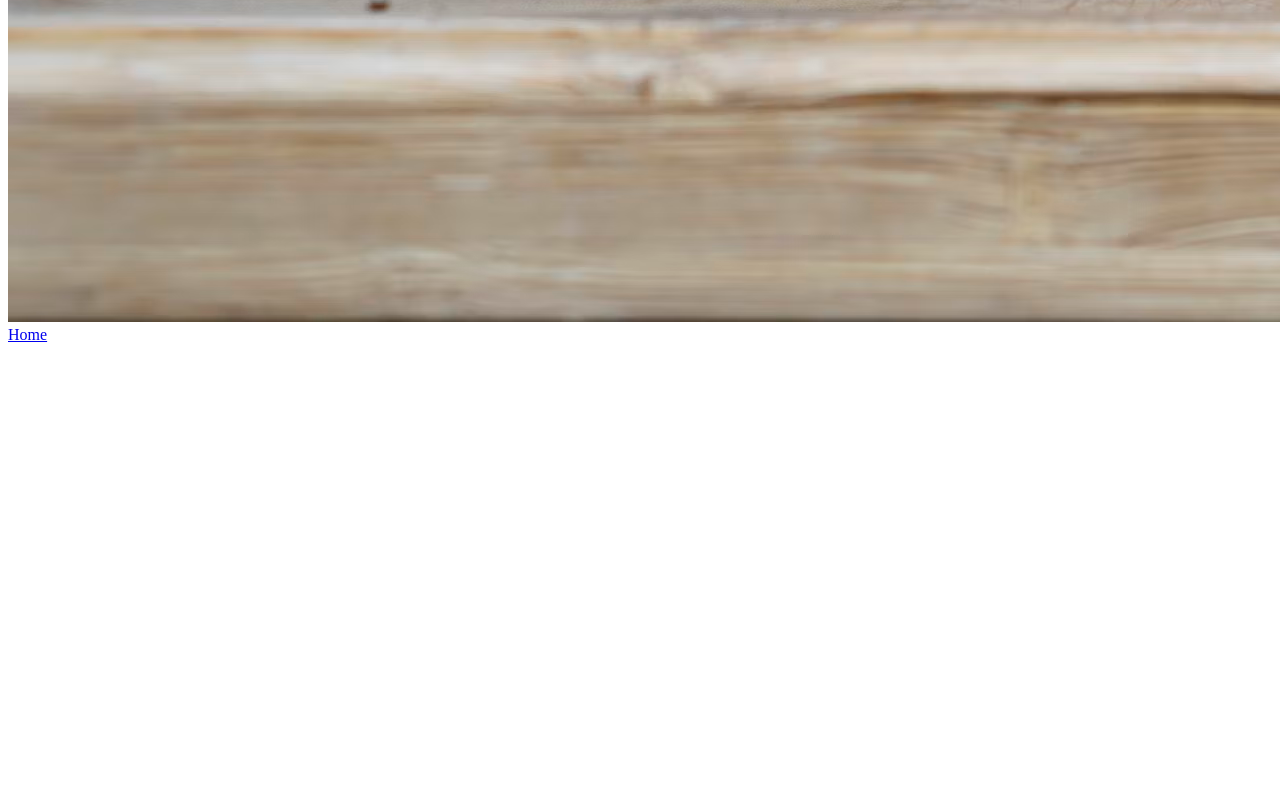
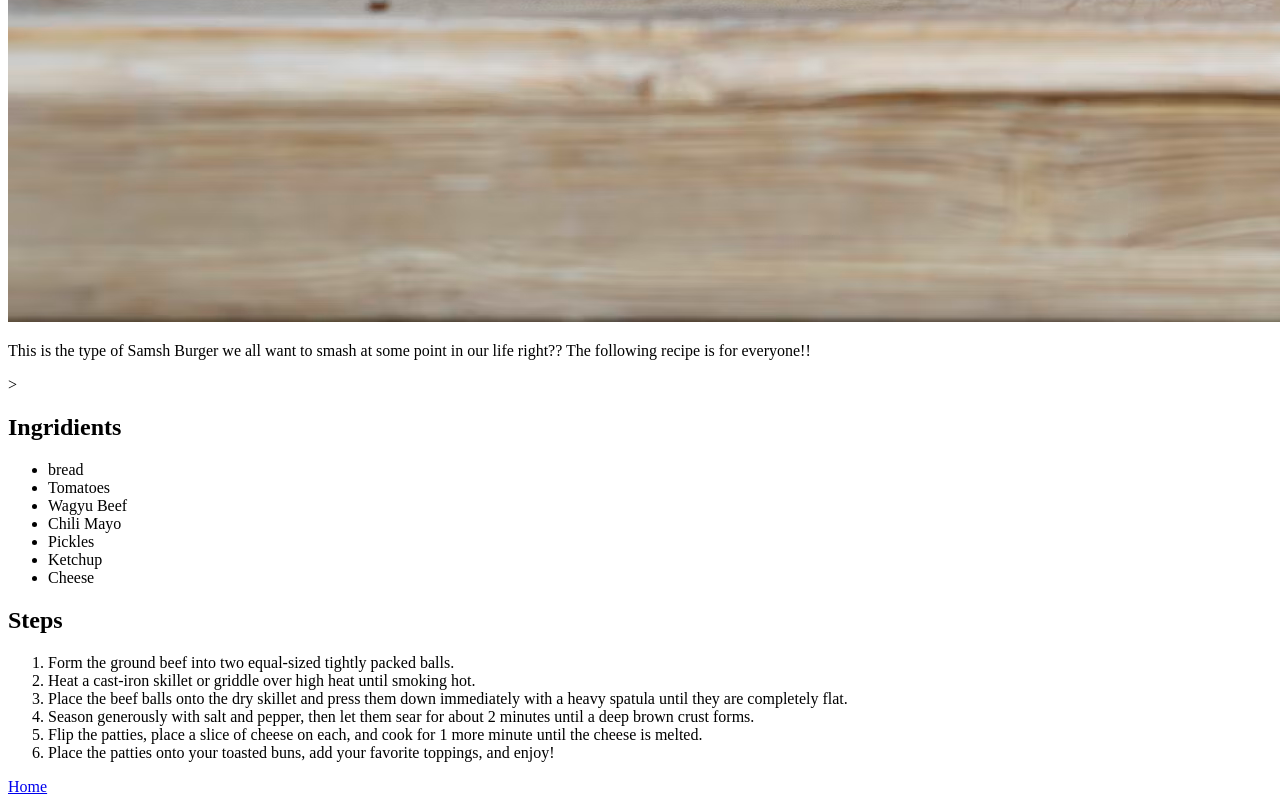
Before and after one commit to freylo4/odin-recipes, a plain HTML site: page recipes/burger.html in a window 1280 px wide. Shown: the part 1893-2697 px from the top of the page. Before the commit the page ends 2245 px from the top, so only its background shows below. Drawn offline with Linux system fonts and the light colour scheme.

Commit message:
update burger.html and add ingridients list and steps

```diff
--- a/recipes/burger.html
+++ b/recipes/burger.html
@@ -8,6 +8,31 @@
 <body>
     <h1> Burger Recipes </h1>
     <img src="../images/photo-1572802419224-296b0aeee0d9.avif">
+    <p> This is the type of Samsh Burger we all want to smash at some point in
+        our life right?? The following recipe is for everyone!! </p>
+    <p> ><h2>Ingridients</h2></p>
+    <p>    <ul>
+        <li> bread </li>
+        <li> Tomatoes </li>
+        <li> Wagyu Beef </li>
+        <li> Chili Mayo </li>
+        <li> Pickles </li>
+        <li> Ketchup </li>
+        <li> Cheese </li>
+    </ul>
+    </p>
+    <p> <h2>Steps</h2> </p>
+    <p>
+        <ol>
+            <li>Form the ground beef into two equal-sized tightly packed balls.</li>
+            <li>Heat a cast-iron skillet or griddle over high heat until smoking hot.</li>
+            <li>Place the beef balls onto the dry skillet and press them down immediately with a heavy spatula until they are completely flat.</li>
+            <li>Season generously with salt and pepper, then let them sear for about 2 minutes until a deep brown crust forms.</li>
+            <li>Flip the patties, place a slice of cheese on each, and cook for 1 more minute until the cheese is melted.</li>
+            <li>Place the patties onto your toasted buns, add your favorite toppings, and enjoy!</li>
+        </ol>
+    </p>
+
     <a href="../index.html">Home</a>
 </body>
 </html>
```
